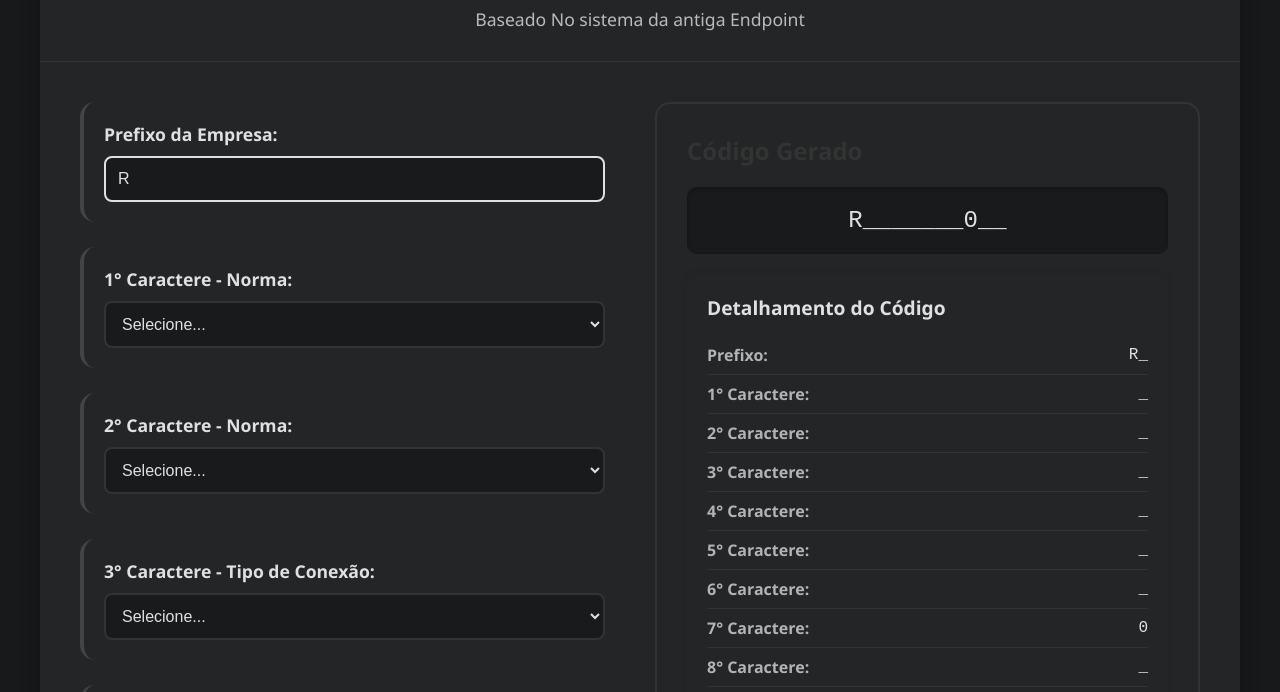
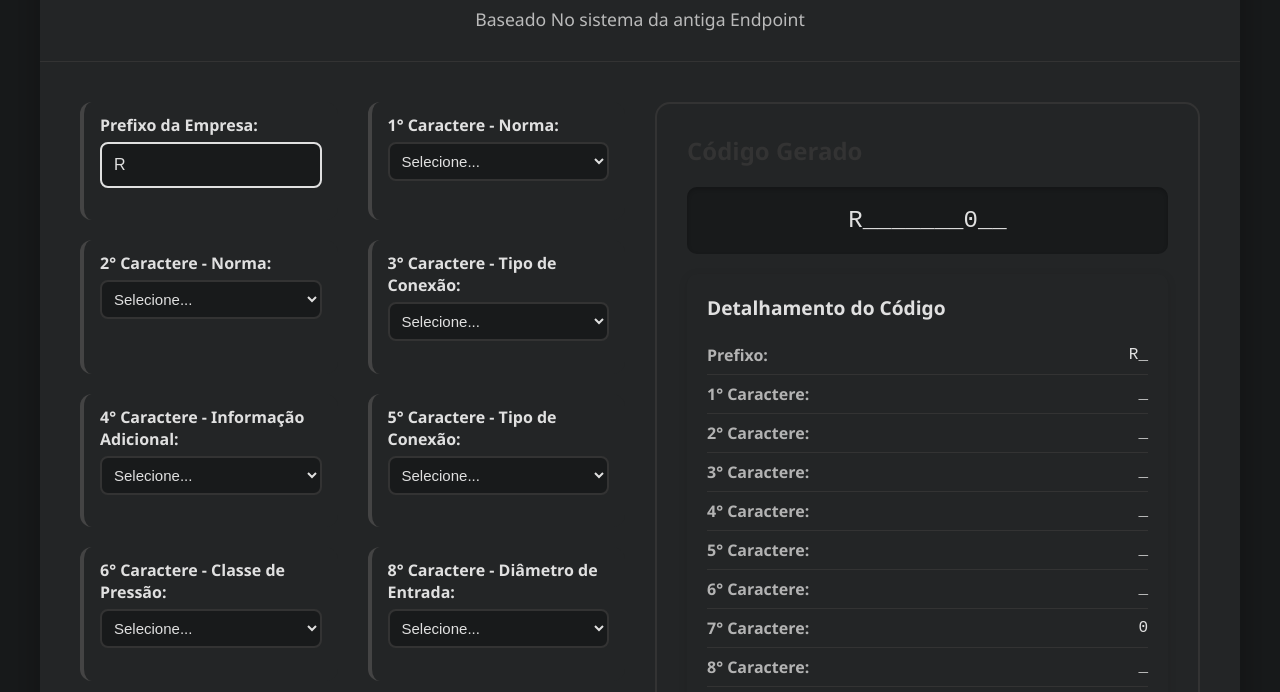
Before and after one commit to Gabriel-Olive/CATREF_CODE, a plain HTML site: page index.html in a window 1280 px wide. Shown: the part 108-800 px from the top of the page. Drawn offline with Linux system fonts and the light colour scheme.

Commit message:
ajuste no css

```diff
--- a/index.html
+++ b/index.html
@@ -55,34 +55,36 @@
         }
 
         .form-section {
-            display: flex;
-            flex-direction: column;
-            gap: 25px;
+            display: grid;
+            grid-template-columns: 1fr 1fr;
+            gap: 20px 30px;
+            padding: 0;
         }
 
         .form-group {
             background: #232526;
-            padding: 20px;
-            border-radius: 15px;
+            padding: 12px 16px;
+            border-radius: 12px;
             border-left: 4px solid #444;
             transition: all 0.3s ease;
+            margin-bottom: 0;
         }
 
         .form-group label {
             display: block;
             font-weight: 600;
             color: #e0e0e0;
-            margin-bottom: 10px;
-            font-size: 1.1rem;
+            margin-bottom: 6px;
+            font-size: 1rem;
         }
 
         .form-group input,
         .form-group select {
             width: 100%;
-            padding: 12px;
+            padding: 8px;
             border: 2px solid #333;
             border-radius: 8px;
-            font-size: 16px;
+            font-size: 15px;
             background: #181a1b;
             color: #e0e0e0;
             transition: border-color 0.3s ease;
@@ -179,6 +181,12 @@
             }
             .header h1 {
                 font-size: 2rem;
+            }
+        }
+
+        @media (max-width: 900px) {
+            .form-section {
+                grid-template-columns: 1fr;
             }
         }
     </style>
```
